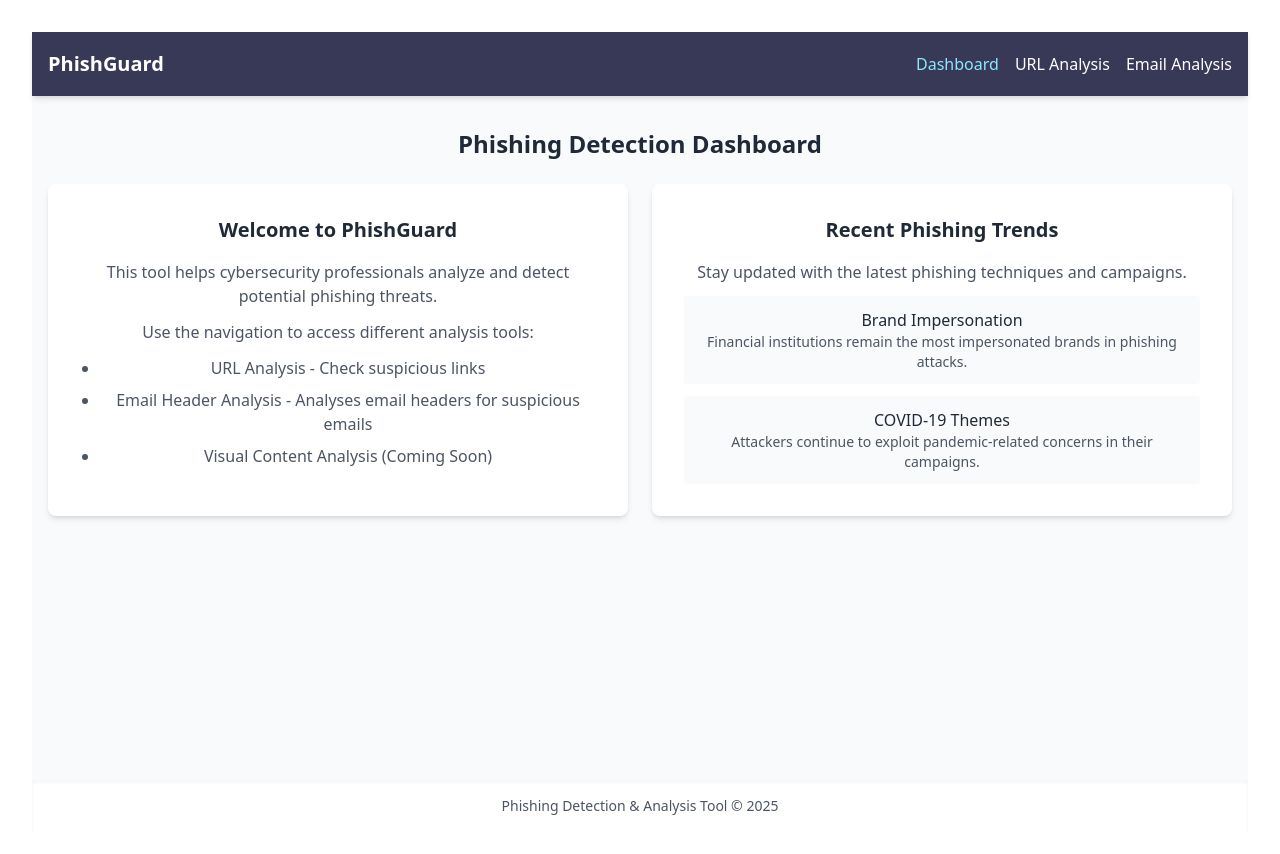
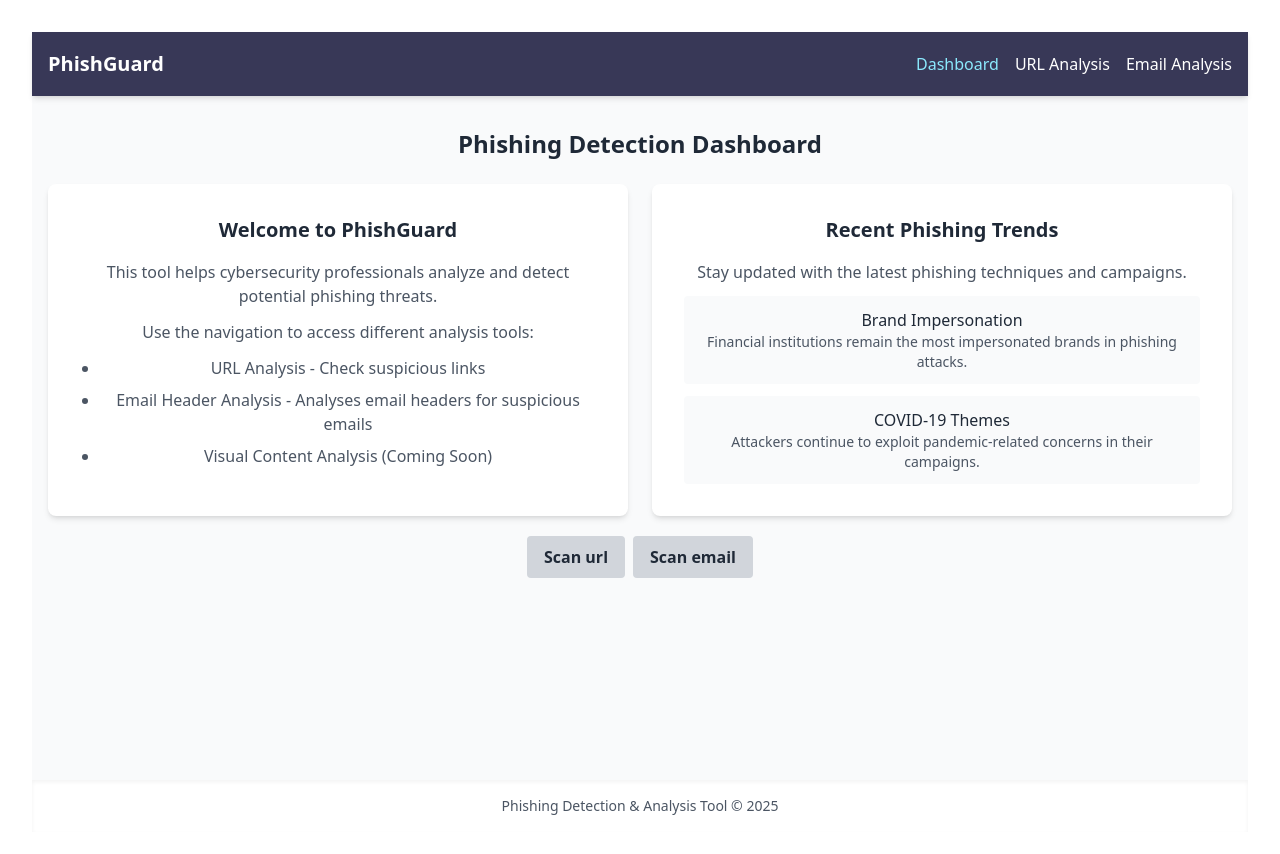
Before and after one commit to effiompraise/Phishing-Detection-Analysis-Tool, a React (Vite) app in the folder phishing-detection-tool/: page / in a window 1280 px wide. Shown: the top 854 px of the page. Built offline with nearby package versions, Linux system fonts and the light colour scheme.

Commit message:
added two buttons to the dashboard

```diff
--- a/phishing-detection-tool/src/pages/Dashboard.jsx
+++ b/phishing-detection-tool/src/pages/Dashboard.jsx
@@ -39,6 +39,14 @@ const Dashboard = () => {
             </div>
           </div>
         </div>
+        <div class="inline-flex space-x-2">
+  <button class="bg-gray-300 mt-5 hover:bg-gray-400 text-gray-800 font-bold py-2 px-4 rounded">
+    Scan url
+  </button>
+  <button class="bg-gray-300 mt-5 hover:bg-gray-400 text-gray-800 font-bold py-2 px-4 rounded">
+    Scan email
+  </button>
+</div>
       </div>
     );
   };
```
